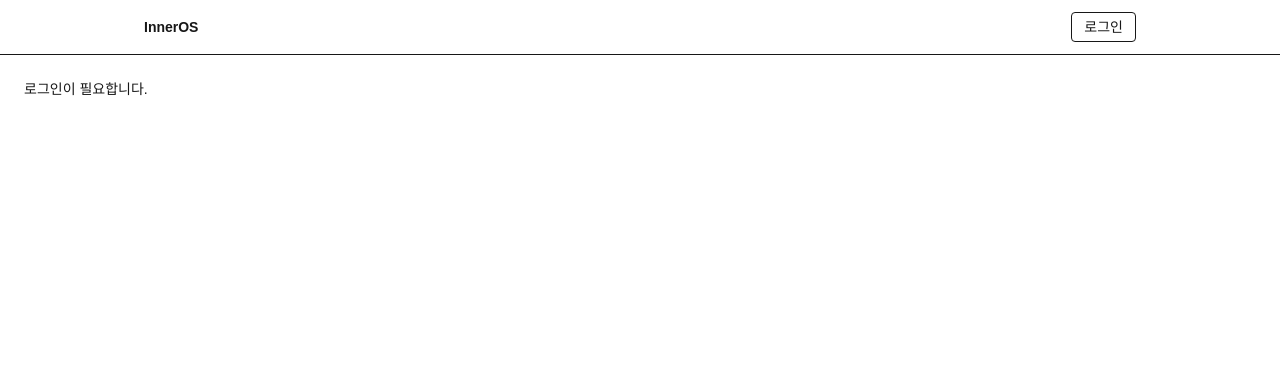
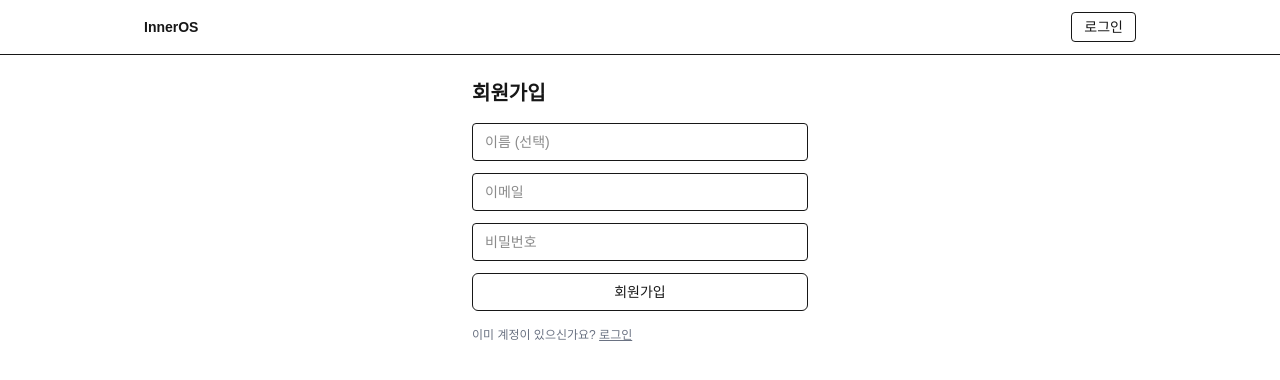
Before and after one commit to Rislee/nextjs, a Next.js app: page /auth/sign-up in a window 1280 px wide. Shown: the top 380 px of the page. Built offline with nearby package versions, Linux system fonts and the light colour scheme; no server answers.

Commit message:
회원가입 페이지 수정

```diff
--- a/app/auth/sign-up/page.tsx
+++ b/app/auth/sign-up/page.tsx
@@ -1,20 +1,139 @@
-import { cookies } from "next/headers";
-import DashboardClient from "@/components/dashboard/DashboardClient";
+'use client';
 
-export const dynamic = "force-dynamic";
+import { useCallback, useState, Suspense } from 'react';
+import { useSearchParams } from 'next/navigation';
+import { createBrowserClient } from '@supabase/ssr';
 
-export default async function DashboardPage() {
-  const ck = await cookies();
-  const uid = ck.get("uid")?.value || "";
+// createClient 대신 createBrowserClient 사용
+const supabase = createBrowserClient(
+  process.env.NEXT_PUBLIC_SUPABASE_URL!,
+  process.env.NEXT_PUBLIC_SUPABASE_ANON_KEY!
+);
 
-  if (!uid) {
-    // 미들웨어에서도 막지만, 서버 가드 한 번 더
-    return (
-      <main className="p-6">
-        <p className="text-sm">로그인이 필요합니다.</p>
-      </main>
-    );
-  }
+export default function SignUpPage() {
+  return (
+    <Suspense fallback={<div className="p-6 text-sm text-gray-600">회원가입 초기화 중...</div>}>
+      <Content />
+    </Suspense>
+  );
+}
 
-  return <DashboardClient />;
+function Content() {
+  const sp = useSearchParams();
+
+  const next = sp.get('next') || '';
+  const [fullName, setFullName] = useState('');
+  const [email, setEmail] = useState('');
+  const [pw, setPw] = useState('');
+  const [loading, setLoading] = useState(false);
+  const [notice, setNotice] = useState<string>("");
+
+  const onSubmit = useCallback(async (e: React.FormEvent) => {
+    e.preventDefault();
+    if (loading) return;
+    setLoading(true);
+    setNotice("");
+
+    try {
+      const { data, error } = await supabase.auth.signUp({
+        email,
+        password: pw,
+        options: {
+          data: { full_name: fullName || null },
+          emailRedirectTo: 'https://account.inneros.co.kr/auth/callback',
+        },
+      });
+
+      if (error) throw error;
+
+      // 회원가입 성공 처리
+      const session = data.session;
+      const user = data.user;
+
+      if (session && session.access_token) {
+        // 세션이 있으면 (이메일 인증 꺼짐) - 바로 로그인 처리
+        console.log("Session created, syncing...");
+
+        // uid 쿠키 동기화
+        const ensureRes = await fetch('/api/session/ensure', {
+          method: 'GET',
+          credentials: 'include',
+          headers: { Authorization: `Bearer ${session.access_token}` },
+        });
+
+        if (ensureRes.ok) {
+          // 성공 - 대시보드로 이동
+          window.location.href = next || '/dashboard';
+        } else {
+          // 동기화 실패 - 로그인 페이지로
+          console.error("Session sync failed");
+          setNotice("회원가입은 완료되었습니다. 로그인해주세요.");
+          setTimeout(() => {
+            window.location.href = `/auth/sign-in?next=${encodeURIComponent(next || '/dashboard')}`;
+          }, 2000);
+        }
+      } else if (user) {
+        // 사용자는 생성되었지만 세션이 없음 (이메일 인증 필요)
+        setNotice("회원가입이 완료되었습니다. 이메일의 인증 링크를 확인해 주세요.");
+      } else {
+        // 예상치 못한 상황
+        throw new Error("회원가입 처리 중 오류가 발생했습니다.");
+      }
+    } catch (err: any) {
+      alert(err?.message || '회원가입 중 오류가 발생했습니다.');
+    } finally {
+      setLoading(false);
+    }
+  }, [email, pw, fullName, next, loading]);
+
+  return (
+    <main className="mx-auto max-w-sm p-6">
+      <h1 className="text-xl font-semibold">회원가입</h1>
+
+      <form onSubmit={onSubmit} className="mt-4 space-y-3">
+        <input
+          type="text"
+          placeholder="이름 (선택)"
+          value={fullName}
+          onChange={(e) => setFullName(e.target.value)}
+          className="w-full rounded border px-3 py-2 text-sm"
+        />
+        <input
+          type="email"
+          placeholder="이메일"
+          value={email}
+          onChange={(e) => setEmail(e.target.value)}
+          required
+          className="w-full rounded border px-3 py-2 text-sm"
+        />
+        <input
+          type="password"
+          placeholder="비밀번호"
+          value={pw}
+          onChange={(e) => setPw(e.target.value)}
+          required
+          className="w-full rounded border px-3 py-2 text-sm"
+        />
+        <button
+          type="submit"
+          disabled={loading}
+          className="w-full rounded-md border px-4 py-2 text-sm hover:bg-gray-50 disabled:opacity-50"
+        >
+          {loading ? '가입 중...' : '회원가입'}
+        </button>
+      </form>
+
+      {notice && <p className="mt-3 text-sm text-amber-700">{notice}</p>}
+
+      <div className="mt-4 text-xs text-gray-500">
+        이미 계정이 있으신가요?{" "}
+        <a
+          href={next ? `/auth/sign-in?next=${encodeURIComponent(next)}` : '/auth/sign-in'}
+          className="underline"
+        >
+          로그인
+        </a>
+      </div>
+    </main>
+  );
 }
```
